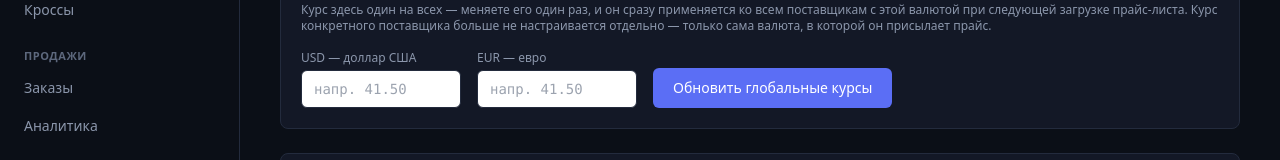
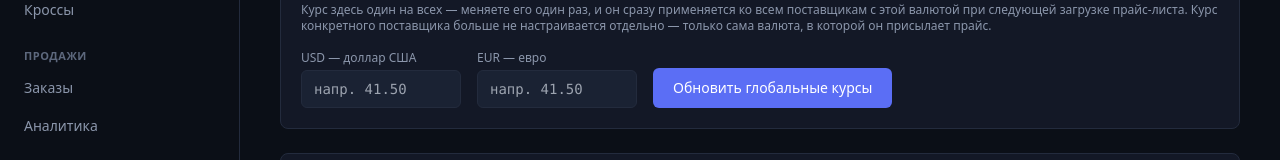
Before and after one commit to dominskyserg-hue/autokontur-site, a Next.js app: page /admin/settings in a window 1280 px wide. Shown: the part 187-347 px from the top of the page. Built offline with nearby package versions, Linux system fonts and the light colour scheme; no server answers; the database is empty.

Commit message:
Исправить невидимый текст в полях курсов валют на тёмной теме

```diff
--- a/components/GlobalRatesWidget.tsx
+++ b/components/GlobalRatesWidget.tsx
@@ -185,7 +185,7 @@ export default function GlobalRatesWidget() {
               placeholder="напр. 41.50"
               disabled={loading}
               className="w-full px-3 py-2 text-sm rounded-md font-mono disabled:opacity-50"
-              style={{ border: '1px solid var(--line)' }}
+              style={{ border: '1px solid var(--line)', background: 'var(--surface-2)', color: 'var(--ink)' }}
               value={form[currency]}
               onChange={(e) => setForm({ ...form, [currency]: e.target.value })}
             />
```
